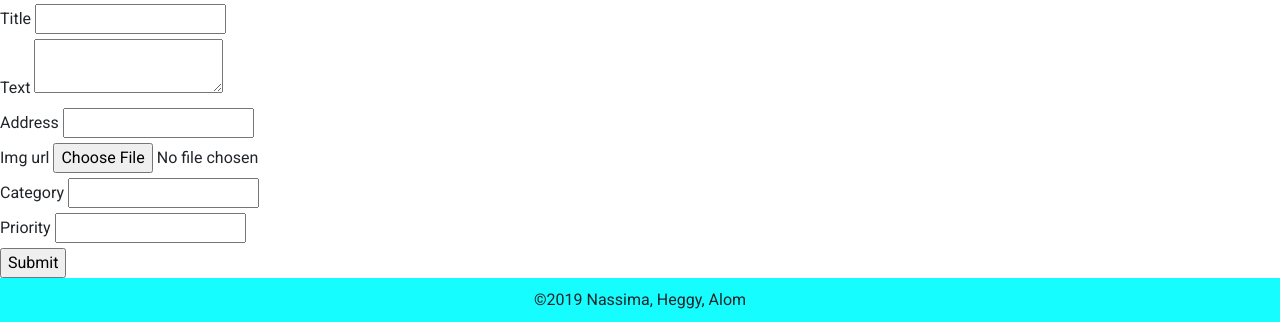
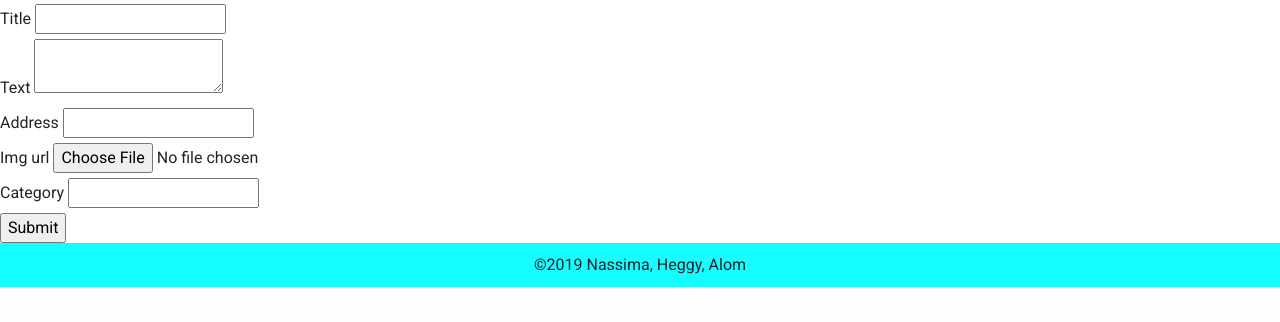
Before and after one commit to nassBouz/Project3-NeighborAlert, a Python web app: template templates/neighborpage.html in a window 1280 px wide. Shown: the part 776-1098 px from the top of the page. After the commit the page ends 1063 px from the top, so only its background shows below. Run offline with Jinja, Linux system fonts and the light colour scheme; the template is opened without the code that fills it: most values are stand-ins (such as "Sample title", 1, 10 or a date in 2020); form fields are guessed from the names that the template uses; some libraries are stand-ins or nearby versions.

Commit message:
edit post form

```diff
--- a/forms.py
+++ b/forms.py
@@ -61,5 +61,4 @@ class PostForm(Form):
     address=  TextField('Address')
     imgUrl = StringField("Image")
     category = StringField("Category")
-    priority = IntegerField("Priority")
     submit = SubmitField('Create Post')
--- a/models.py
+++ b/models.py
@@ -99,7 +99,7 @@ class Post(Model):
     imgUrl = CharField()
     text = TextField()
     category = CharField()
-    priority = IntegerField()
+    # priority = IntegerField()
 
     class Meta:
         database = DATABASE
--- a/templates/neighborpage.html
+++ b/templates/neighborpage.html
@@ -27,12 +27,8 @@
                 {{ form.category.label() }}
                 {{ form.category() }}
                 </div>
-                <div>
-                {{ form.priority.label() }}
-                {{ form.priority() }}
-                </div>
-
                 {{ form.submit() }}
             </form>
-        </section>
+</section>
+
 {% endblock %}
```
Also changed, not shown: app.py (+6 -1 lines), neighbors.db.
